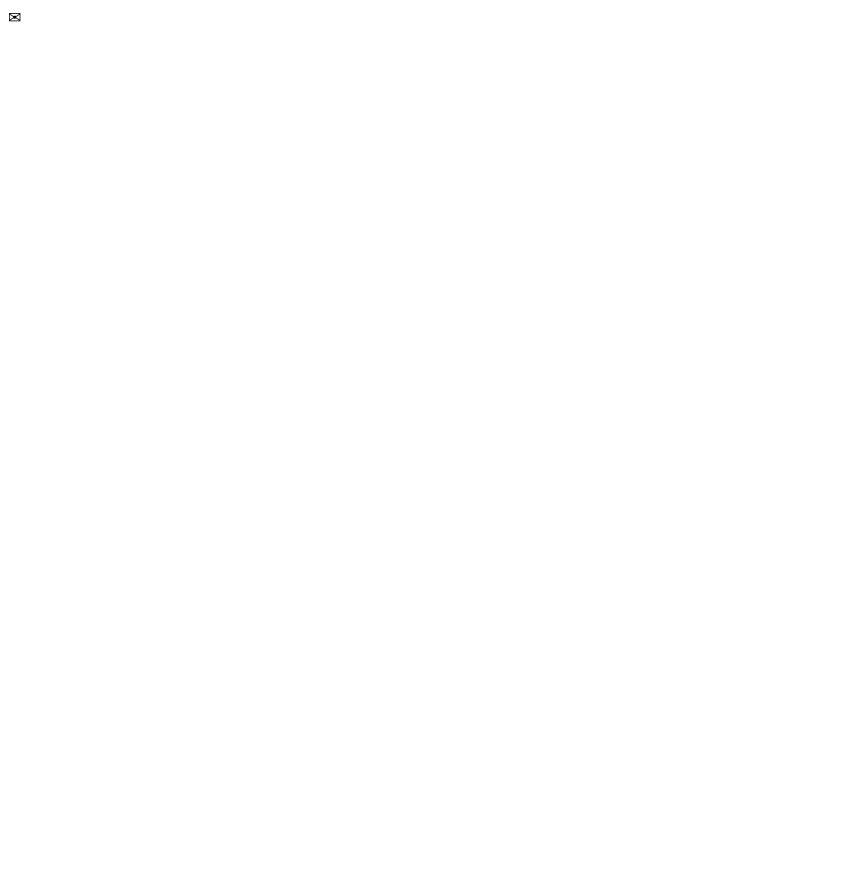
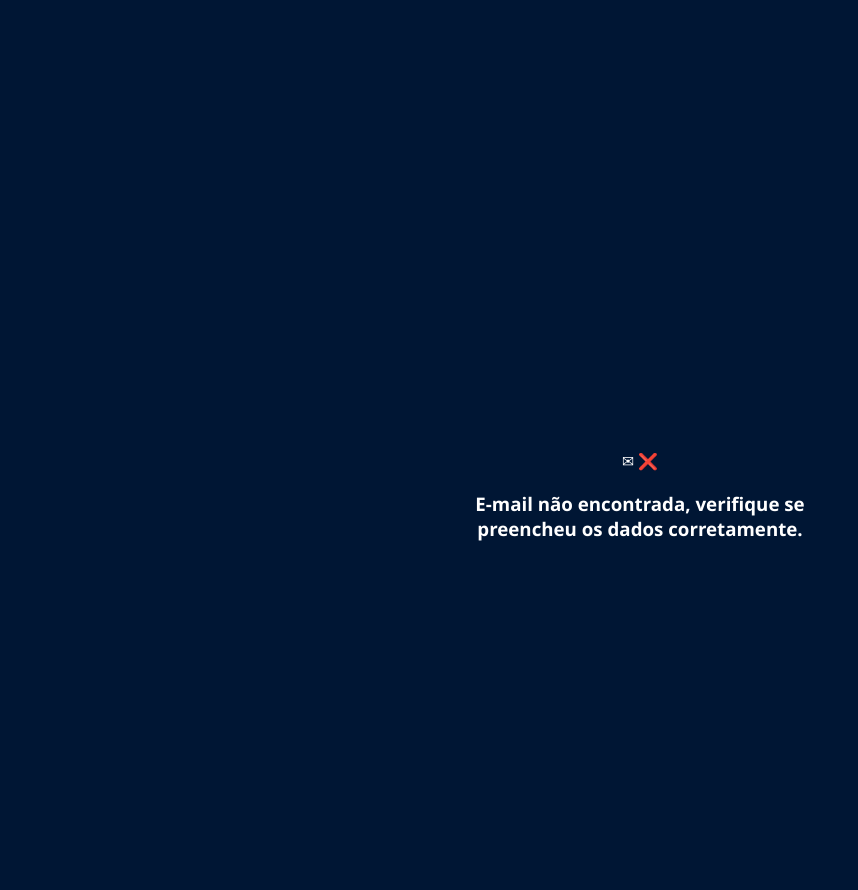
Before and after one commit to DaviConti/PagTrem1, a PHP site: the page made by public/e-mailNãoencontrado.html in a window 1280 px wide. Before the commit the part shown is almost empty. Shown: the top 890 px of the page, without its empty margins (0-858 px from the left). Before the commit the page ends 22 px from the top, so only its background shows below. Run offline with PHP 8.4, Linux system fonts and the light colour scheme.

Commit message:
add terminei de faer a tela de erro de e-mail não recepido

```diff
--- a/public/e-mailNãoencontrado.html
+++ b/public/e-mailNãoencontrado.html
@@ -3,11 +3,13 @@
     <meta charset="UTF-8">
     <meta name="viewport" content="width=device-width, initial-scale=1.0">
     <title>Document</title>
+    <link rel="stylesheet" href="../style/style.css">
 
 </head>
 <body>
-    <div>
-        ✉
+    <div id="icones">
+        ✉ ❌
+        <h3>E-mail não encontrada, verifique se preencheu os dados corretamente.</h3>
     </div>
 </body>
 </html>
--- a/style/style.css
+++ b/style/style.css
@@ -24,3 +24,8 @@ body{
     text-align: center;
     justify-content: center;
 }
+
+#icones{
+    padding: 100px;
+    height: 100px;
+}
```
